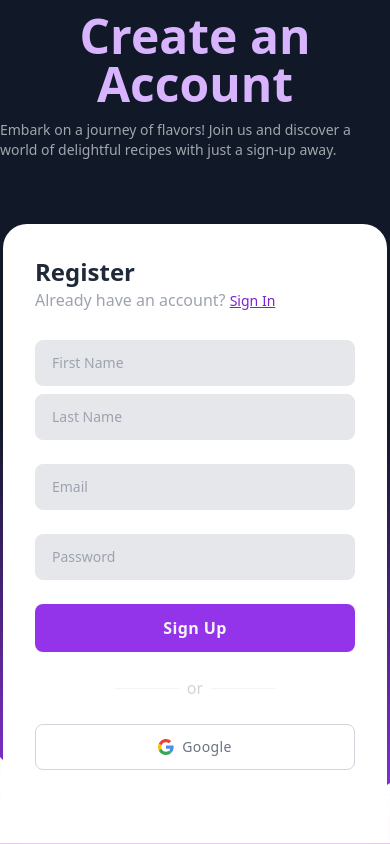
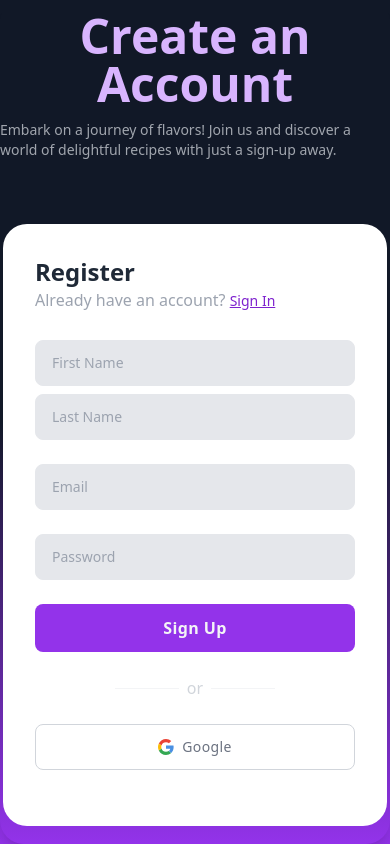
Before and after one commit to anasamin26/RecipeAlchemy, a React (Create React App) app in the folder client/: page /signup in a window 390 px wide. Built offline with nearby package versions, Linux system fonts and the light colour scheme.

Commit message:
Picture Updates

```diff
--- a/client/src/components/auth/Signup.js
+++ b/client/src/components/auth/Signup.js
@@ -43,7 +43,7 @@ const Signup = () => {
           </div>
         </div>
 
-        <div className="flex justify-center self-center z-10 mb-16">
+        <div className="flex relative justify-center self-center z-10 mb-16">
           <div className="p-8 bg-white mx-auto rounded-3xl w-96">
             <div className="mb-7">
               <h3 className="font-semibold text-2xl text-gray-800">Register</h3>
@@ -149,10 +149,11 @@ const Signup = () => {
           </div>
         </div>
       </div>
-
+        <div className='sm:block hidden'>
       <svg className="absolute bottom-0 left-0" xmlns="http://www.w3.org/2000/svg" viewBox="0 0 1440 320">
         <path fill="#fff" fillOpacity="1" d="M0,0L40,42.7C80,85,160,171,240,197.3C320,224,400,192,480,154.7C560,117,640,75,720,74.7C800,75,880,117,960,154.7C1040,192,1120,224,1200,213.3C1280,203,1360,149,1400,122.7L1440,96L1440,320L1400,320C1360,320,1280,320,1200,320C1120,320,1040,320,960,320C880,320,800,320,720,320C640,320,560,320,480,320C400,320,320,320,240,320C160,320,80,320,40,320L0,320Z"></path>
       </svg>
+      </div>
 
       <script src="https://cdn.jsdelivr.net/gh/alpinejs/alpine@v2.x.x/dist/alpine.js"></script>
     </div>
```
